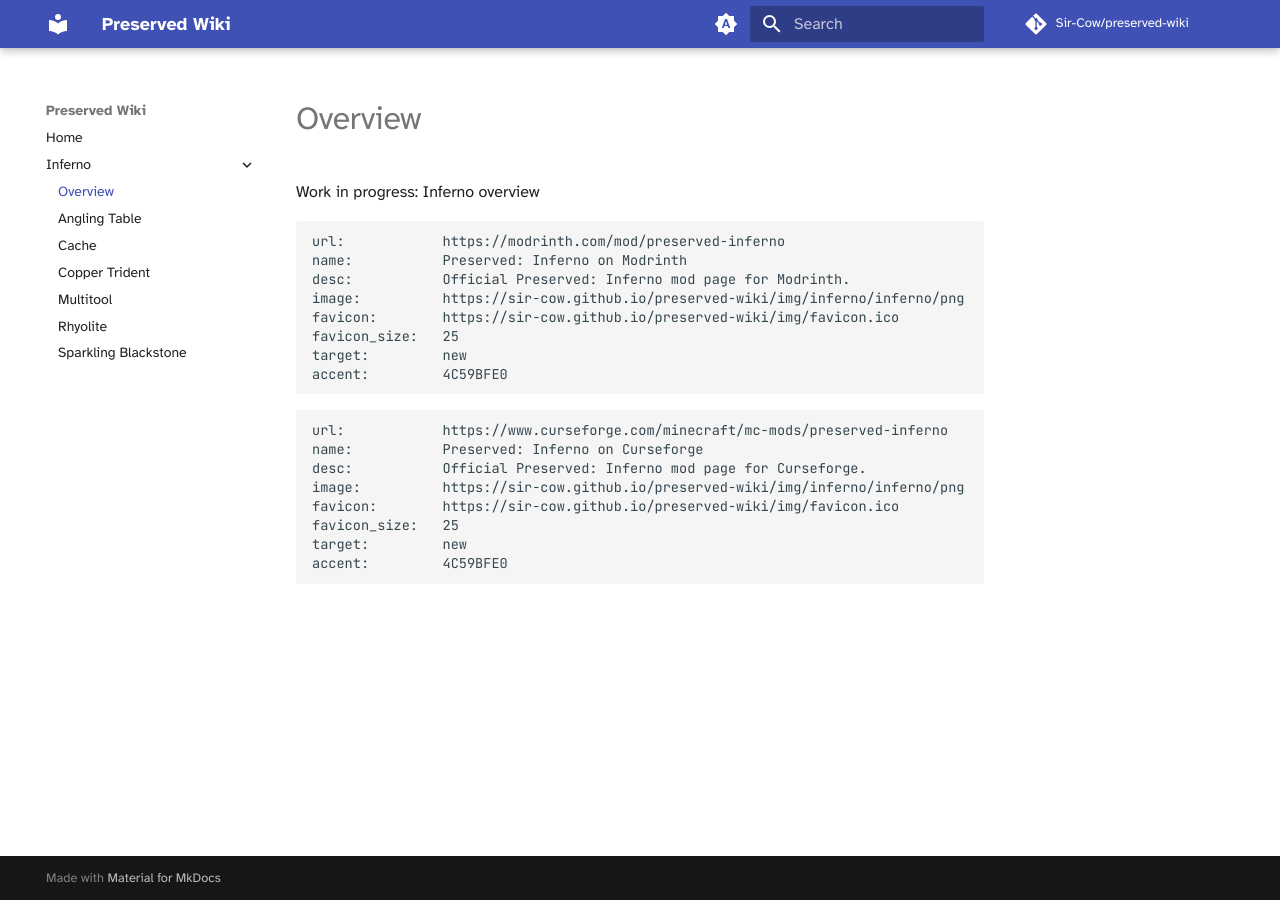
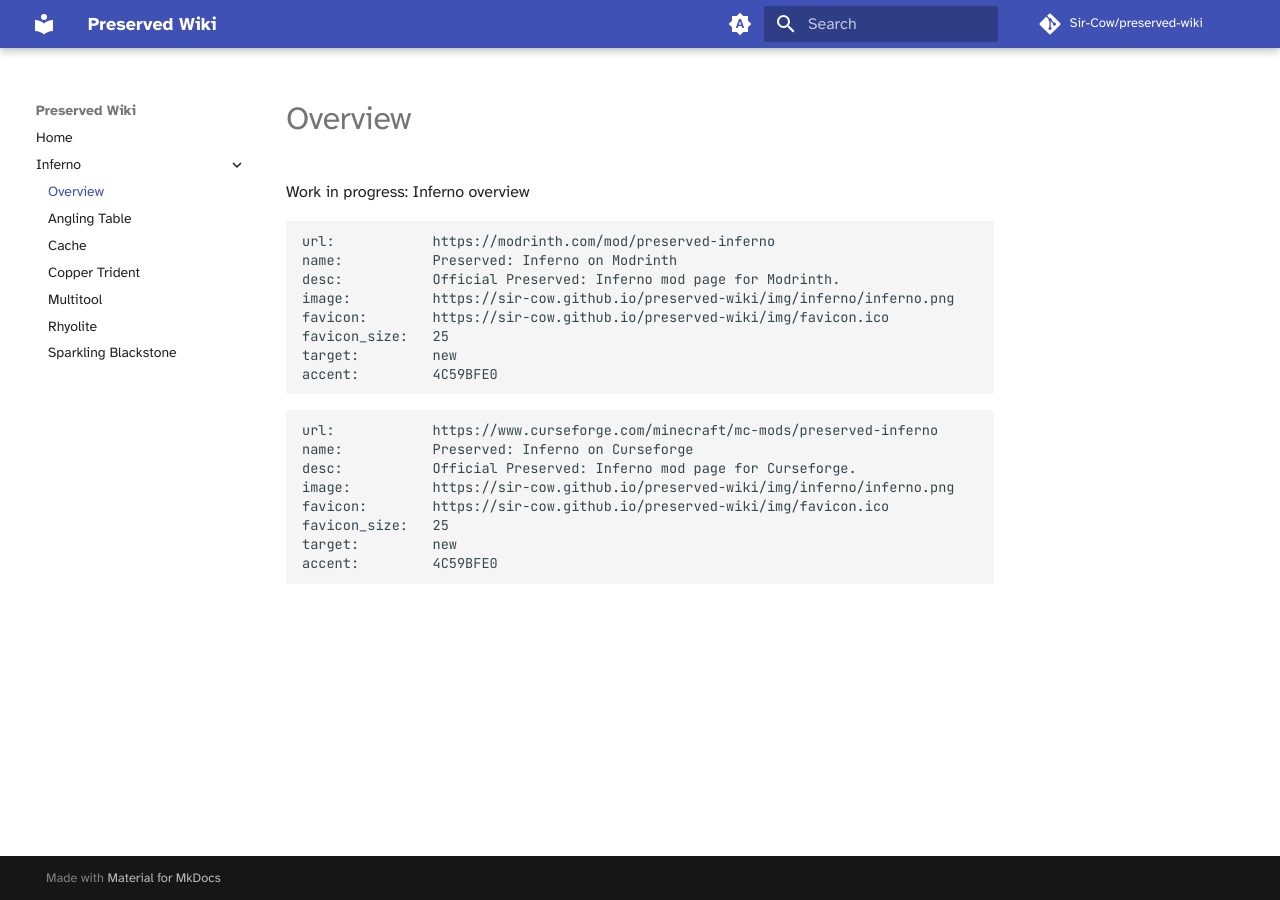
Before and after one commit to Sir-Cow/preserved-wiki, an MkDocs documentation site: the page built from docs/inferno/overview.md, in a window 1280 px wide. Built offline with MkDocs 1.6.1 and Material for MkDocs 9.7.7, drawn with Linux system fonts in a browser that asks for light colours; comment, search, counter and statistics services are not loaded.

```diff
--- a/docs/inferno/overview.md
+++ b/docs/inferno/overview.md
@@ -6,7 +6,7 @@ Work in progress: Inferno overview
 url:            https://modrinth.com/mod/preserved-inferno
 name:           Preserved: Inferno on Modrinth
 desc:           Official Preserved: Inferno mod page for Modrinth.
-image:          https://sir-cow.github.io/preserved-wiki/img/inferno/inferno/png
+image:          https://sir-cow.github.io/preserved-wiki/img/inferno/inferno.png
 favicon:        https://sir-cow.github.io/preserved-wiki/img/favicon.ico
 favicon_size:   25
 target:         new
@@ -17,7 +17,7 @@ accent:         4C59BFE0
 url:            https://www.curseforge.com/minecraft/mc-mods/preserved-inferno
 name:           Preserved: Inferno on Curseforge
 desc:           Official Preserved: Inferno mod page for Curseforge.
-image:          https://sir-cow.github.io/preserved-wiki/img/inferno/inferno/png
+image:          https://sir-cow.github.io/preserved-wiki/img/inferno/inferno.png
 favicon:        https://sir-cow.github.io/preserved-wiki/img/favicon.ico
 favicon_size:   25
 target:         new
--- a/docs/stylesheets/extra.css
+++ b/docs/stylesheets/extra.css
@@ -1,5 +1,10 @@
 :root {
-  --md-grid-max-width: 80rem;
+  --md-grid-max-width: 100%;
+}
 
-  --md-content-max-width: 60rem;
+.md-header__inner,
+.md-main__inner {
+  max-width: 100% !important;
+  padding-left: 1rem;
+  padding-right: 1rem;
 }
```
